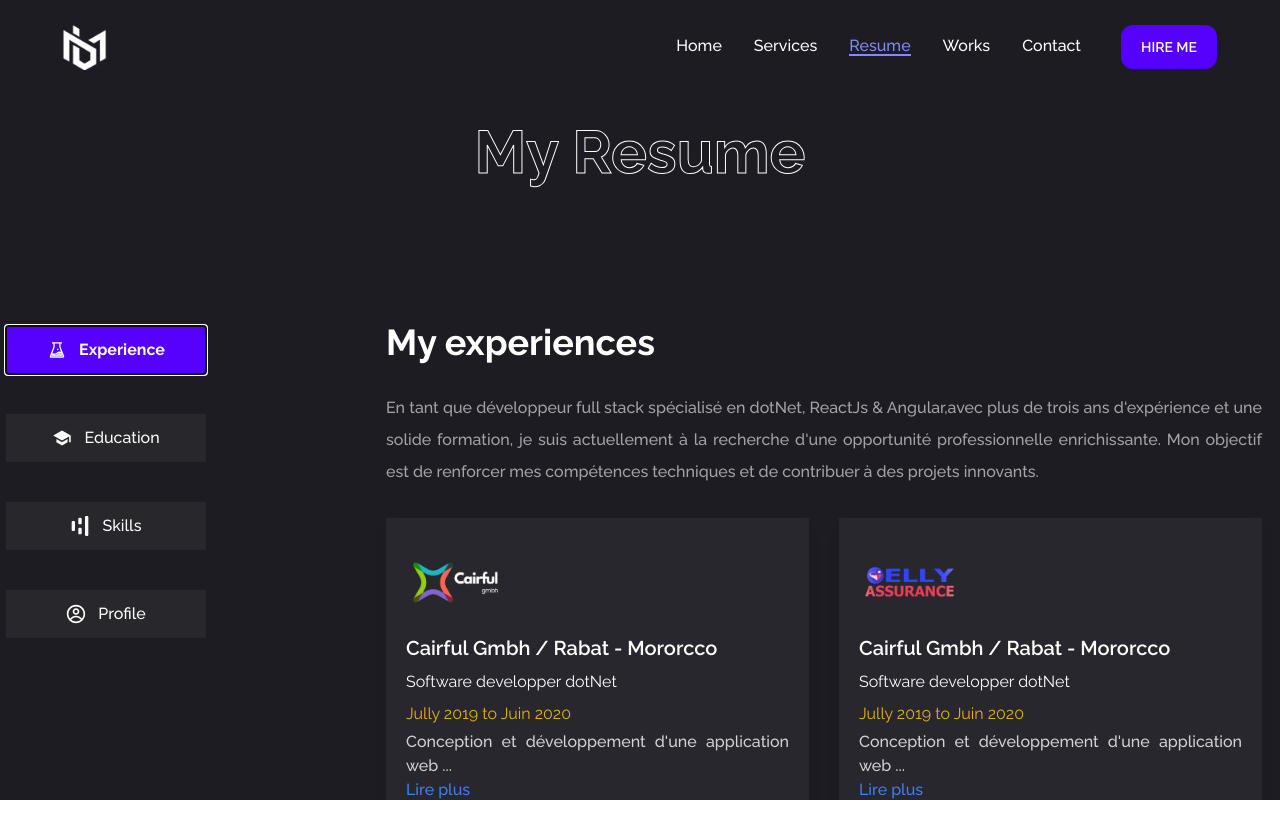
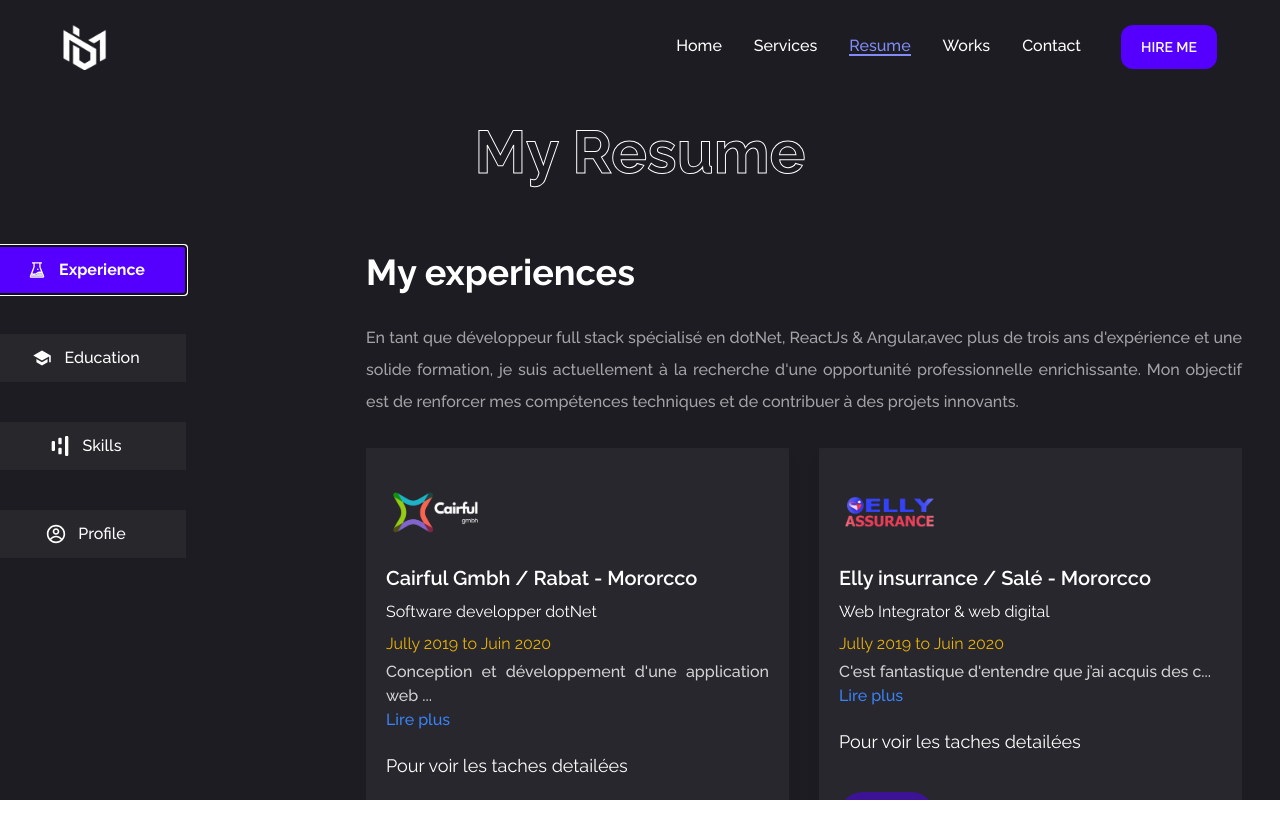
Before and after one commit to ZineelabidineDkirDev/zainPortfolio, a Next.js app: page /resume in a window 1280 px wide. Both pictures are taken after a click on the tab "Experience". Shown: the top 838 px of the page. Built offline with nearby package versions, Linux system fonts and the light colour scheme.

Commit message:
modele ajoutee

```diff
--- a/app/resume/page.jsx
+++ b/app/resume/page.jsx
@@ -85,16 +85,46 @@ const experience = {
       ]
     },
     {
-      company: "Cairful Gmbh",
+      company: "Elly insurrance",
       iconexp: "/exp/logoelly.png",
-      location: "Rabat - Mororcco",
+      location: "Salé - Mororcco",
       duration: "Jully 2019 - Juin 2020",
-      positon :"Software developper dotNet ",
-      descexp:"Conception et développement d'une application web complète pour la gestion desservices de transport, y compris l'authentification sécurisée des membres.Importation et localisation des informations des transporteurs pour une gestion efficace des transports.",
+      positon :"Web Integrator & web digital ",
+      descexp:"C'est fantastique d'entendre que j’ai acquis des compétences techniques en développement web sur cette boite de communication qui appartient a un grand centre d'assurance Elly France , dont quel j'ai occupé un poste de gestion de contenu au sein d'une équipe travaillant sur des sites WordPress. Parmis les points importants à prendre en compte dans votre parcours ",
       tasks:[
-        "- Pendant une période de 1 an et 3 mois, j’ai eu le privilège de travailler en tant que développeur logiciel spécialisé dans la technologie dotNet, en particulier avec WPF (Windows Presentation Foundation) et XAML. Mon rôle principal était de concevoir et de développer une application dédiée à la maintenance et au suivi des personnes âgées",
-        "- Mon rôle exigeait une collaboration étroite avec une équipe multidisciplinaire, ce qui a renforcé ma capacité à travailler efficacement en équipe et à communiquer de manière transparente avec les membres de l’équipe.",
-        "- Ma maîtrise des technologies clés, telles que C#, WPF et XAML, ainsi que ma compréhension approfondie des architectures MVC (Modèle-Vue-Contrôleur) et MVVM (Modèle-Vue-Modèle), m’ont permis de concevoir une application robuste et modulaire",
+        <ul className="list-item gap-8 ">
+
+         <li>
+         <h3 className="text-xl font-bold">1. Compétences techniques :</h3>
+          <p> ReactJS et MERN Stack : Le fait que j'ai maîtriser ces technologies front-end et full-stack est
+           un atout majeur dans le domaine du développement web, sur des applications web interactives et
+            dynamiques en utilisant ReactJS, ainsi que sur des applications MERN (MongoDB, ExpressJs, Redux,
+             Node.js) qui combinent un backend robuste avec un frontend réactif.</p>
+          </li>
+
+          <li>
+          <h3 className="text-xl font-bold">2. Gestion de contenu :</h3>
+          <p> Occuper un poste de gestion de contenu dans une équipe travaillant sur des sites en PHP montre
+            que vous avez de l'expérience dans la création, la gestion et la mise à jour de contenu sur des
+             plateformes CMS populaires. Cela peut inclure la rédaction, la publication, la gestion des médias,
+              la mise en page, etc.</p>
+          </li>
+
+          <li>
+          <h3 className="text-xl font-bold">3. Mon Rôle pricipal</h3>
+         <p> Il est essentiel de mettre en avant mes compétences et cette expérience sur mon CV.
+           Me permet d'envisager et de mettre en avant des projets spécifiques sur lesquels j'ai travaillé,
+            même que les résultats que j'ai obtenus en tant que gestionnaire de contenu.</p>
+          </li>
+
+          <li>
+          <h3 className="text-xl font-bold">4. Result</h3>
+         <p>En fonction de mon aspirations professionnelles, j'ai envisager de continuer à évoluer dans
+          le domaine du développement web, peut-être en tant que développeur front-end dans ReactJS,
+           ou bien me permet de chercher des opportunités dans le domaine de la gestion de contenu ou du
+           marketing digital.</p>
+          </li>
+         </ul>
       ]
     },
     {
@@ -361,7 +391,7 @@ import {
 
 import { SiHyperskill } from "react-icons/si";
 
-import { ScrollArea } from "@radix-ui/react-scroll-area";
+import { ScrollArea } from "@/components/ui/scroll-area";
 import { BsArrowRightSquare, BsFileExcel, BsFlagFill, BsGitlab, BsWordpress } from "react-icons/bs";
 import { IoMdSchool } from "react-icons/io";
 import { AiTwotoneExperiment } from "react-icons/ai";
@@ -415,15 +445,15 @@ const Resume = () => {
       transition:{delay:2.5, duration:.5, ease:'easeInOut'},
     }}
     className="min-h-[80vh] flex items-center
-    justify-center py-14 xl:py-0 mt-2 xl:mt-32"
+    justify-center py-14 xl:py-0 mt-2 "
     >
       <div className="mx-auto">
 
         <Tabs defaultValue="experince"
-              className="grid grid-cols-1 p-3
-              w-[500px] xl:w-[900px] gap-[40px] xl:-ml-[400px] ">
+              className="grid grid-cols-1 p-3 mx-10 w-[400px]
+              xl:w-[900px] gap-[40px] xl:-ml-[400px] ">
           <TabsList className="grid grid-cols-2 xl:grid-cols-1
-           xl:fixed grid-rows-1 xl:justify-start xs:items-center
+            grid-rows-1 xl:justify-start xs:items-center
            xl:w-full mx-0 xl:mx-0 gap-3 xl:gap-10">
             <TabsTrigger value="experience"> <AiTwotoneExperiment className="text-xl" /> Experience</TabsTrigger>
             <TabsTrigger value="education"> <IoMdSchool className="text-xl" />  Education</TabsTrigger>
@@ -431,7 +461,7 @@ const Resume = () => {
             <TabsTrigger value="about"><CgProfile className="text-xl" /> Profile </TabsTrigger>
           </TabsList>
 
-          <div className="min-h-[70vh] w-full xl:ml-96 ml-0 overflow-x-visible">
+          <div className="min-h-[70vh] w-[400px] xl:mx-0 xl:w-full xl:-mt-[350px] xl:ml-96 mb-16">
             <TabsContent value="experience"
             className="w-full ">
                <div className="flex flex-col gap-[30px] text-center xl:text-left">
@@ -439,7 +469,7 @@ const Resume = () => {
                 <p className="max-full text-justify font-medium space-x-2 leading-8 text-white/60 mx-auto xl:mx-0">
                 {experience.description}
                 </p>
-                <ScrollArea className="h-[600px] leading-8 ">
+                <ScrollArea className="h-[450px] leading-8" orientation="vertical">
                 <ul className="grid grid-cols-1 lg:grid-cols-2 gap-[30px] text-left">{
                   experience.items.map((item,index)=>{
                     return(
@@ -448,7 +478,7 @@ const Resume = () => {
                              alt={item.company}
                              width={100}
                              height={100}
-                             className="object-contain fit xl:ml-0 ml-44"/>
+                             className="object-contain fit xl:ml-0 "/>
                        <span className="text-xl font-semibold">{item.company} / {item.location}</span>
                        <h3>{item.positon}</h3>
                        <p className="text-yellow-500">{item.duration.replace('-',' to ')}</p>
@@ -545,26 +575,31 @@ const Resume = () => {
               <ul className="mb-16">
                  {skills.skillsList1.map((skill,index)=>{
                   return (<div key={index}>
+                    <ScrollArea className="h-[600px]" orientation="vertical">
                       <div className="text-2xl font-medium
                       flex gap-4 items-center my-4">
                        <BsArrowRightSquare />{skill.titleskills}</div>
+                       </ScrollArea>
                       <ul className="grid grid-cols-2
                       sm:grid-cols-1
                       xl:grid-cols-4 gap-4 mb-12 ">
                         {
                           skill.devskills.map((skilogo,index)=>{
                             return(
+
                               <li className="xl:h-[100px] h-[180px] pointer-events-auto bg-white/5 hover:text-yellow-200 hover:transition-all hover:duration-200 hover:bg-accent/45 py-6 my-3 flex flex-col xl:flex-row justify-center items-center gap-5" key={index}>
 
                                   <p className="text-5xl xl:text-4xl">{skilogo.icon}</p>
                                   <h3 className="text-2xl">{skilogo.name}</h3>
 
                               </li>
+
                             )
                           })
                         }
                       </ul>
                   </div>)
+
                  })}
               </ul>
                </div>
--- a/components/ui/TaskModal.jsx
+++ b/components/ui/TaskModal.jsx
@@ -5,8 +5,8 @@ function TaskModal({ tasks, isOpen, onClose }) {
 
   return (
     <div className="fixed inset-0 z-50 flex items-center justify-center model-bg-modal">
-      <div className="bg-primary p-6 rounded-lg max-w-2xl">
-        <h2 className="text-2xl font-bold mb-4">Tous les taches</h2>
+      <div className="bg-primary p-6 rounded-lg  w-[80%]">
+        <h2 className="text-3xl font-bold mb-7">Tous les taches</h2>
         <ul className="list-disc list-item">
 
             <li className="mb-2 flex">
--- a/components/ui/scroll-area.jsx
+++ b/components/ui/scroll-area.jsx
@@ -8,7 +8,7 @@ import { cn } from "@/lib/utils"
 const ScrollArea = React.forwardRef(({ className, children, ...props }, ref) => (
   <ScrollAreaPrimitive.Root
     ref={ref}
-    className={cn("relative overflow-hidden", className)}
+    className={cn("relative overflow-y", className)}
     {...props}>
     <ScrollAreaPrimitive.Viewport className="h-full w-full rounded-[inherit]">
       {children}
@@ -32,7 +32,7 @@ const ScrollBar = React.forwardRef(({ className, orientation = "vertical", ...pr
       className
     )}
     {...props}>
-    <ScrollAreaPrimitive.ScrollAreaThumb className="relative flex-1 rounded-full bg-border" />
+    <ScrollAreaPrimitive.ScrollAreaThumb className="relative flex-1 rounded-full bg-accent" />
   </ScrollAreaPrimitive.ScrollAreaScrollbar>
 ))
 ScrollBar.displayName = ScrollAreaPrimitive.ScrollAreaScrollbar.displayName
```
